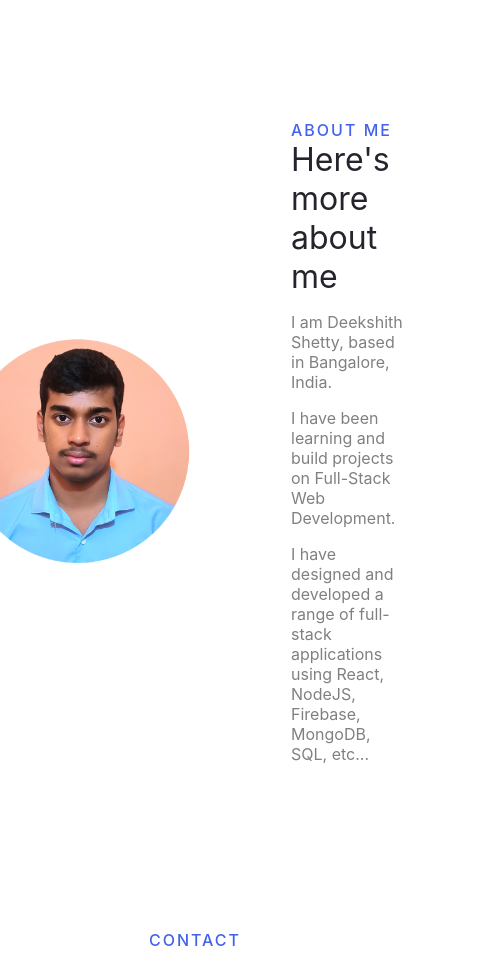
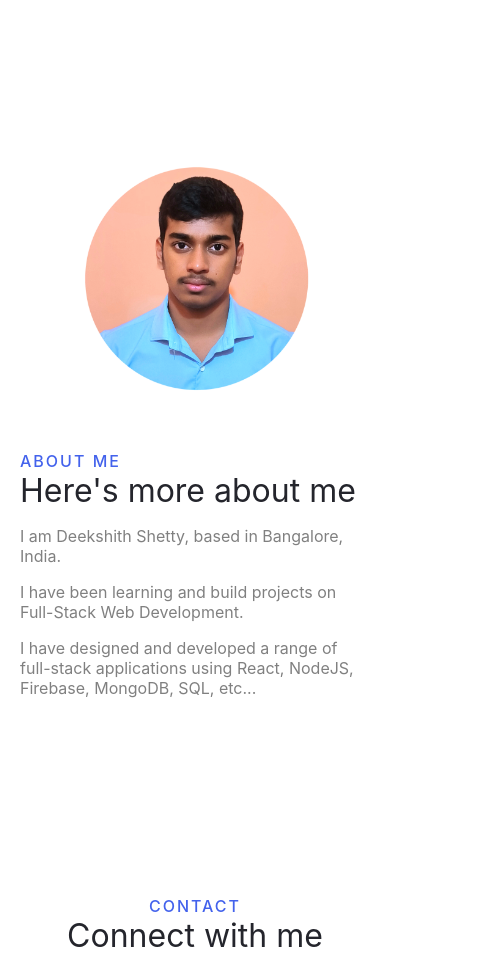
Before and after one commit to Deekshith-S-Shetty/portfolio, a React (Create React App) app: page / in a window 390 px wide. Shown: the part 3760-4714 px from the top of the page, 495 px wide, since content can reach past the window. Built offline with nearby package versions, Linux system fonts and the light colour scheme.

Commit message:
Add responsive design to contact and about section

```diff
--- a/src/Components/About.css
+++ b/src/Components/About.css
@@ -40,7 +40,7 @@
 .about-info > h3 {
   color: #24252c;
   font-size: 2rem;
-  font-weight: normal;
+  font-weight: 400;
   margin: 0;
 }
 
@@ -48,3 +48,16 @@
   color: grey;
   font-size: 1rem;
 }
+
+@media only screen and (max-width: 820px) {
+  .about-container {
+    flex-wrap: wrap;
+    padding: 32px;
+    gap: 3rem;
+  }
+
+  .about-info {
+    padding-right: 0;
+    width: 350px;
+  }
+}
--- a/src/Components/Contact.css
+++ b/src/Components/Contact.css
@@ -81,3 +81,9 @@
   text-decoration: none;
   color: #4362ec;
 }
+
+@media only screen and (max-width: 820px) {
+  .contact-form {
+    width: 95%;
+  }
+}
```
